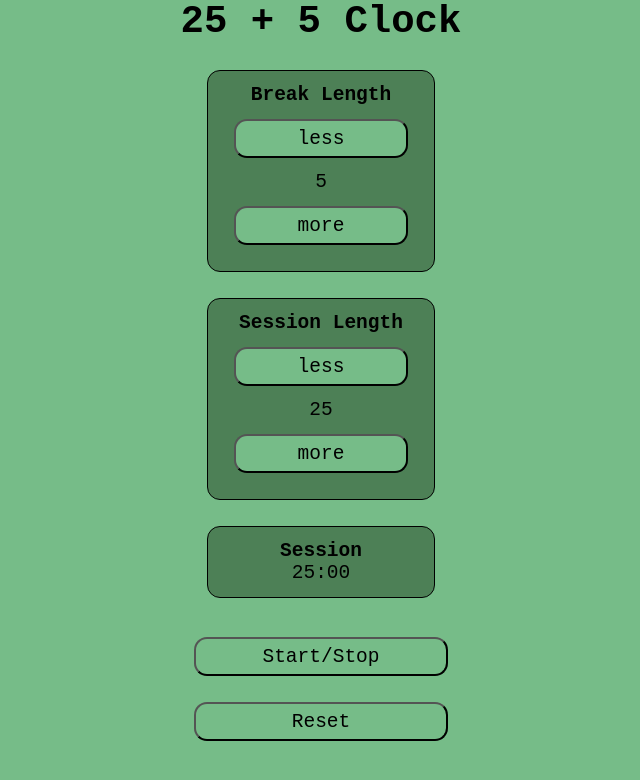
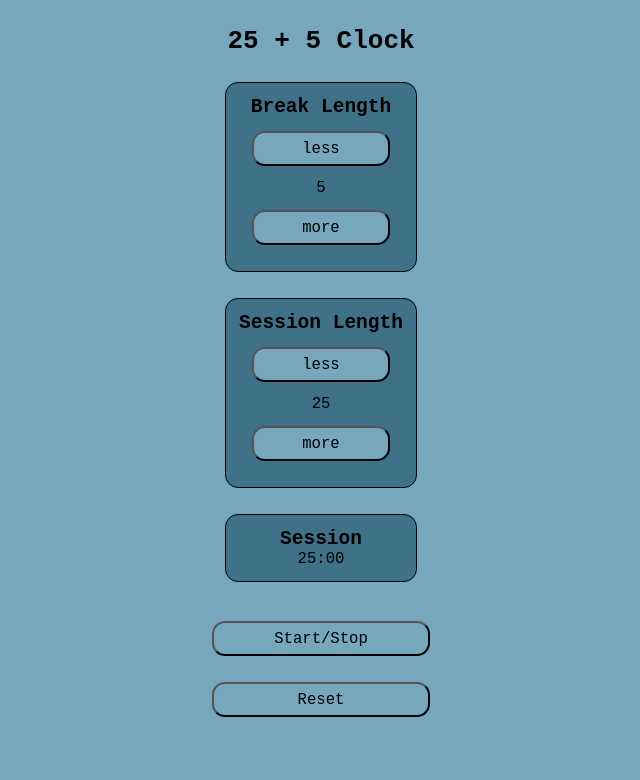
Before and after one commit to MarioNaise/fcc-25-5clock, a React (Vite) app: page / in a window 1280 px wide. Shown: the top 780 px of the page, without its empty margins (319-959 px from the left). Built offline with nearby package versions, Linux system fonts and the light colour scheme.

Commit message:
change background color again

```diff
--- a/src/App.css
+++ b/src/App.css
@@ -8,27 +8,24 @@
 body{
   display: flex;
   justify-content: center;
-  background-color: #76bc88;
+  background-color: #76a7bc;
 }
 
 h1{
-  font-size: 3rem;
+  margin-top: 2rem;
+  font-size: 2rem;
 }
 
 p{
-  font-size: 1.5rem;
+  font-size: 1.2rem;
 }
 
 button{
-  font-size: 1.5rem;
+  font-size: 1.2rem;
   padding: 0.5rem;
   margin: 1rem;
-  background-color: #76bc88;
+  background-color: #76a7bc;
   border-radius: 1rem;
-}
-
-button:active{
-  color: black;
 }
 
 label{
@@ -47,5 +44,5 @@ label{
   margin: 2rem;
   border: 1px solid black;
   border-radius: 1rem;
-  background-color: #4d8056;
+  background-color: #3f7288;
 }
```
